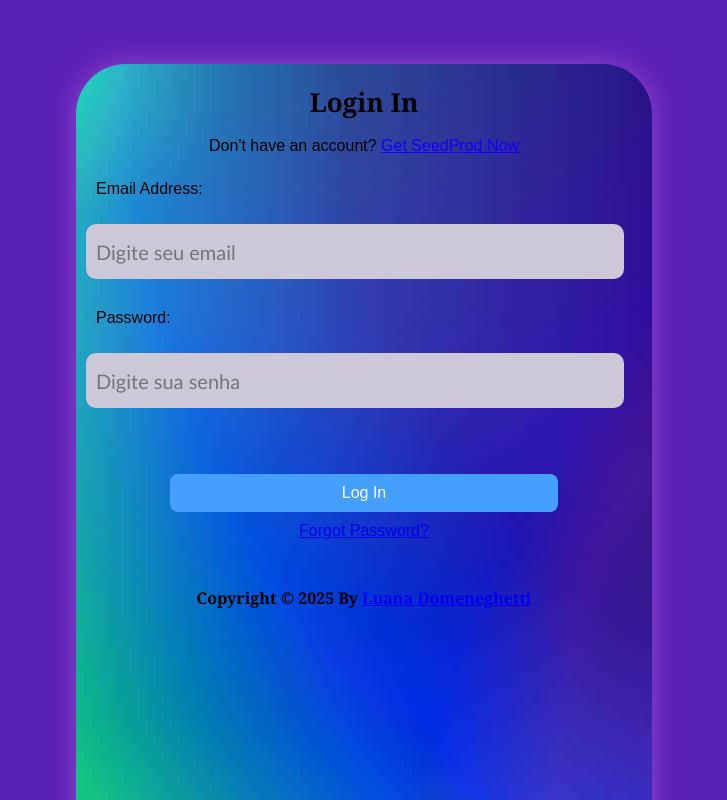
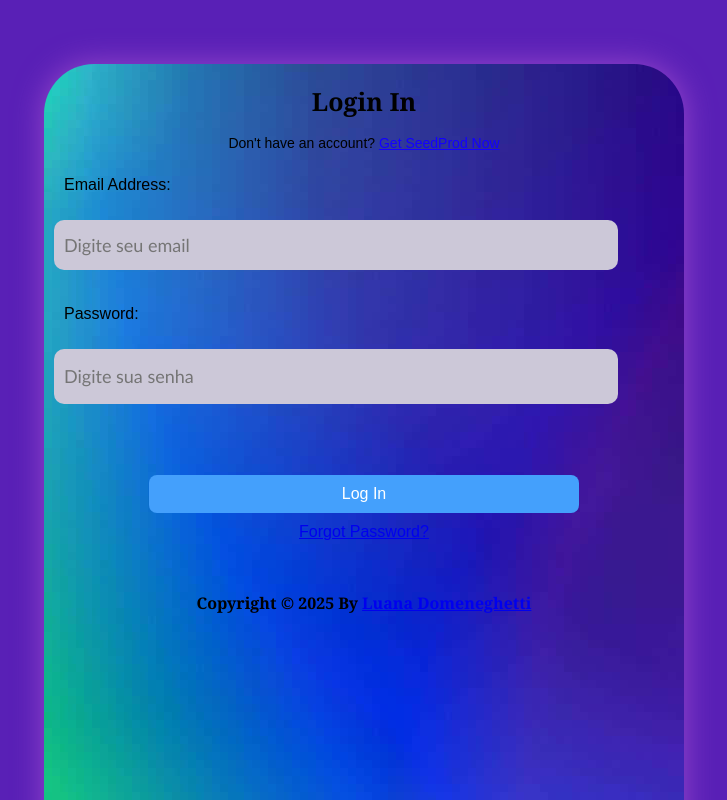
Before and after one commit to domeneghettii/pages-login, a Next.js app: page /signin in a window 1280 px wide. Shown: the top 800 px of the page, without its empty margins (276-1003 px from the left). Built offline with nearby package versions, Linux system fonts and the light colour scheme.

Commit message:
feat: ajustes css.

```diff
--- a/app/password/page.jsx
+++ b/app/password/page.jsx
@@ -8,7 +8,7 @@ export default function Home() {
 
     return (
         <div className={styles.container}>
-            <div className={styles.img}>
+            <div className={styles.password}>
             </div>
         <h1>Reset Password</h1>
         <p>Enter your email address below to reset your account password.</p>
--- a/styles/Password.module.css
+++ b/styles/Password.module.css
@@ -1,7 +1,7 @@
 .container {
     background-image: url('/auraazul.jpg');
     font-family:Georgia, 'Times New Roman', Times, serif;
-    width: 45%;
+    width: 50%;
     height: 110vh;
     margin: 5% auto;
     background-color:#ebebeb;
@@ -26,16 +26,16 @@
 .email p {
     color: #000000;
     padding-left:b 20px;
-    font-size: 20px;
+    font-size: 18px;
     margin-top: 25px;
     text-align:justify;
 }
 
 .email input {
-    background-color:#edffe5;
+    background-color:#ccc8d8;
     font-family: Arial, Helvetica, sans-serif;
     width: 90%;
-    height: 35px;
+    height: 50px;
     border-radius: 10px;
     border: none;
     font-size: 18px;
--- a/styles/Profile.module.css
+++ b/styles/Profile.module.css
@@ -1,7 +1,7 @@
 .container {
 	background-image: url('/auraazul.jpg');
-    width: 45%;
-    height: 170vh;
+    width: 50%;
+    height: 180vh;
     margin: 5% auto;
     background-color:#ebebeb;
     border-radius: 50px;
--- a/styles/Signin.module.css
+++ b/styles/Signin.module.css
@@ -1,7 +1,7 @@
 
 .container {
 	background-image: url('/auraazul.jpg');
-    width: 45%;
+    width: 50%;
     height: 130vh;
     margin: 5% auto;
     background-color:#ebebeb;
@@ -14,15 +14,14 @@
     color: #000000;
 	padding-top: 20px;
     text-align: center;
-    font-size: 26px;
-
+    font-size: 25px;
     margin-top: 50px;
 }
 
 .login p {
     color: #000000;
     text-align: center;
-    font-size: 10x;
+    font-size: 14px;
 	font-family: Arial, Helvetica, sans-serif;
 }
 
@@ -37,20 +36,20 @@
 	font-family: Arial, Helvetica, sans-serif;
     color: #000000;
     padding-left: 20px;
-    font-size: 19;
+    font-size: 16px;
     margin-top: 25px;
 }
 
 .email input {
     background-color:#ccc8d8;
 	font-family: 'Gill Sans', 'Gill Sans MT', Calibri, 'Trebuchet MS', sans-serif;
-    width: 90%;
-    height: 55px;
+    width: 85%;
+    height: 50px;
     border-radius: 10px;
     border: none;
     outline: none;
     padding: 0px 10px;
-    font-size: 20px;
+    font-size: 18px;
     margin: 10px;
 }
 
@@ -58,20 +57,20 @@
 	font-family: Arial, Helvetica, sans-serif;
     color: #000000;
     padding-left: 20px;
-    font-size: 19;
-    margin-top: 20px;
+    font-size: 16px;
+    margin-top: 25px;
 }
 
 .password input {
 	background-color:#ccc8d8;
    font-family: 'Gill Sans', 'Gill Sans MT', Calibri, 'Trebuchet MS', sans-serif;
-    width: 90%;
+    width: 85%;
     height: 55px;
     border-radius: 10px;
     border: none;
     outline: none;
     padding: 0px 10px;
-    font-size: 20px;
+    font-size: 18px;
     margin: 10px;
 }
 
```
